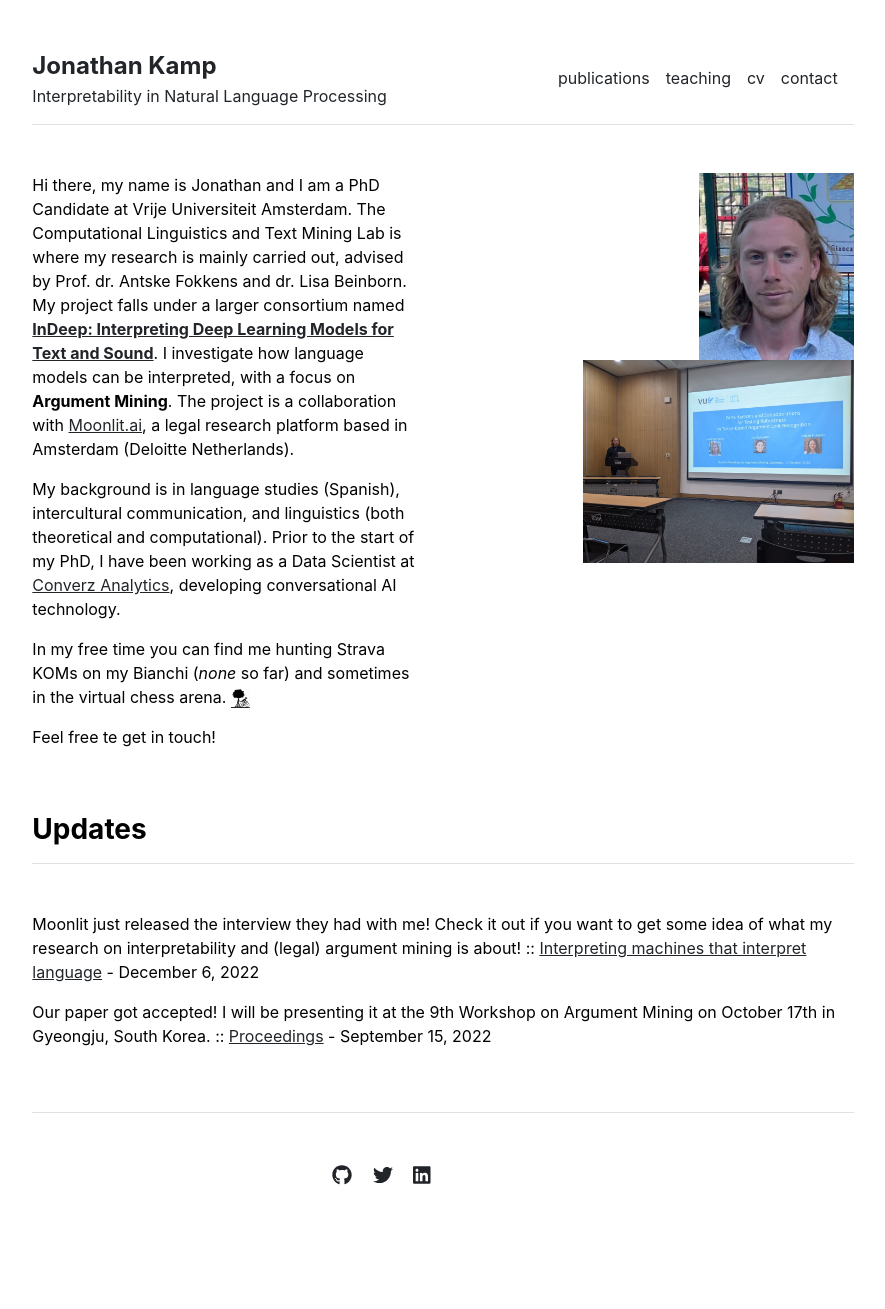
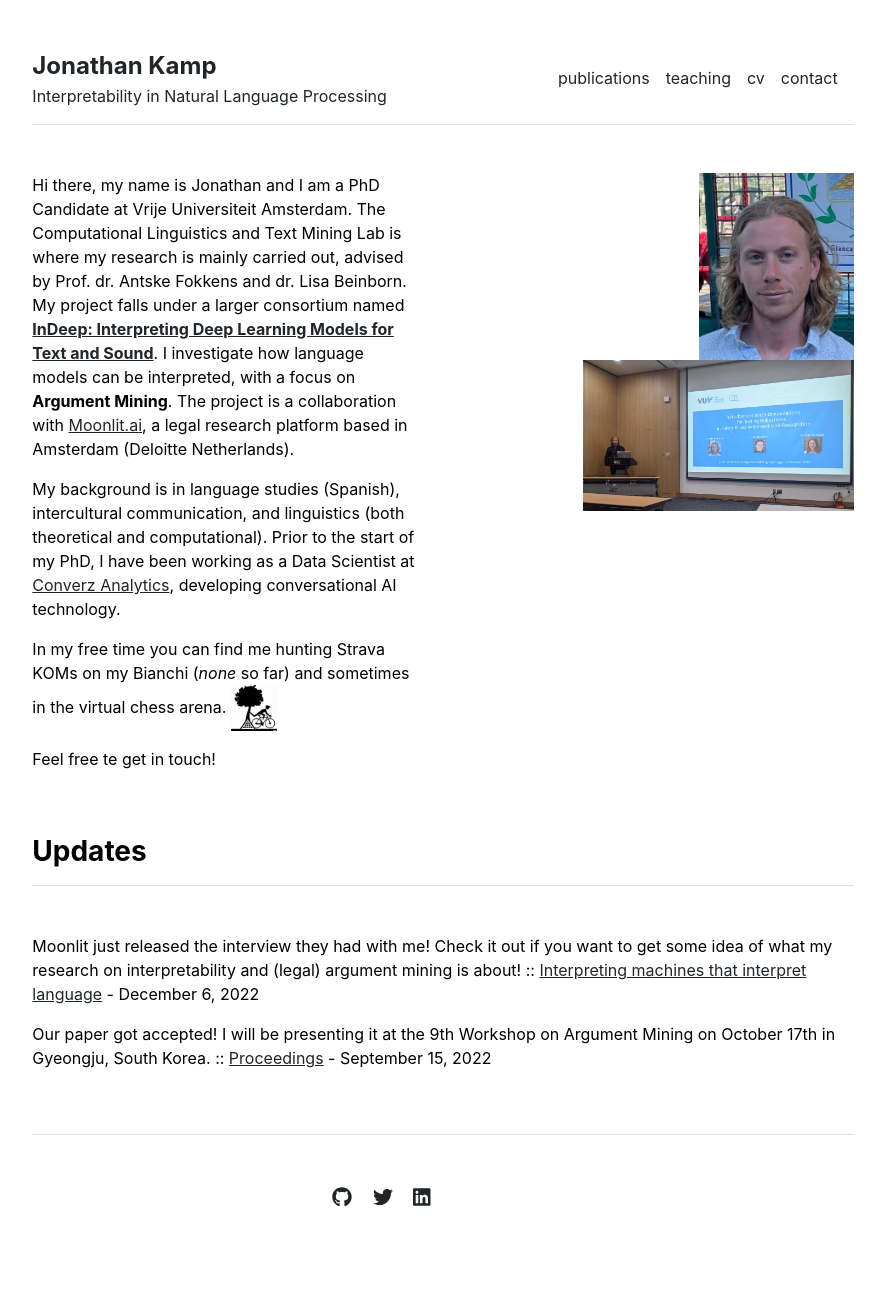
Before and after one commit to jbkamp/jbkamp.github.io, a Jekyll site: the page built from index.md, in a window 1280 px wide. Shown: the whole page, without its empty margins (197-1082 px from the left). Built offline with Jekyll 4.4.1, drawn with Linux system fonts in a browser that asks for light colours; before the commit the page ends 1287 px from its top, so only the background shows below that.

Commit message:
resized pics

```diff
--- a/_layouts/home.html
+++ b/_layouts/home.html
@@ -10,8 +10,6 @@ layout: default
   <div class="col-md-6">
     <div style="text-align: right;">
 	<img src="{{ site.github.url }}/assets/img/profilepicture.jpeg" alt="Home" width="40%" />
-    </div>
-    <div>
     </div>
     <div style="text-align: right;">
 	<img src="{{ site.github.url }}/assets/img/presenting.jpeg" alt="Home" width="70%" />
--- a/index.md
+++ b/index.md
@@ -7,6 +7,6 @@ Hi there, my name is Jonathan and I am a PhD Candidate at Vrije Universiteit Ams
 
 My background is in language studies (Spanish), intercultural communication, and linguistics (both theoretical and computational). Prior to the start of my PhD, I have been working as a Data Scientist at <a href="https://www.converz.co">Converz Analytics</a>, developing conversational AI technology.
 
-In my free time you can find me hunting Strava KOMs on my Bianchi (<i>none</i> so far) and sometimes in the virtual chess arena. <img src="{{ site.github.url }}/assets/img/chessbike.png" alt="chessbike" width="5%" />
+In my free time you can find me hunting Strava KOMs on my Bianchi (<i>none</i> so far) and sometimes in the virtual chess arena. <img src="{{ site.github.url }}/assets/img/chessbike.png" alt="" width="12%" />
 
 Feel free te get in touch!
```
Also changed, not shown: assets/img/presenting.jpeg.
